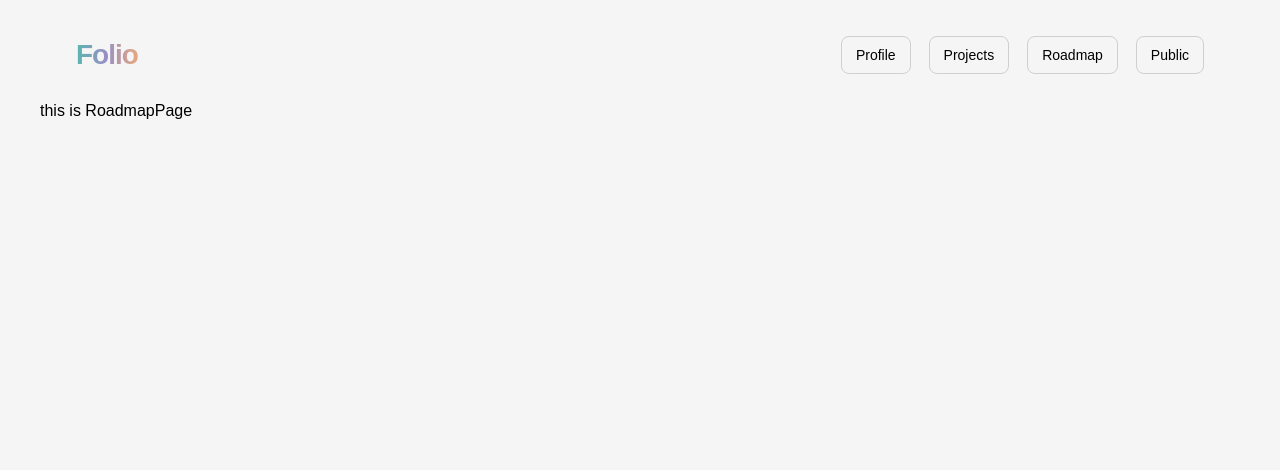
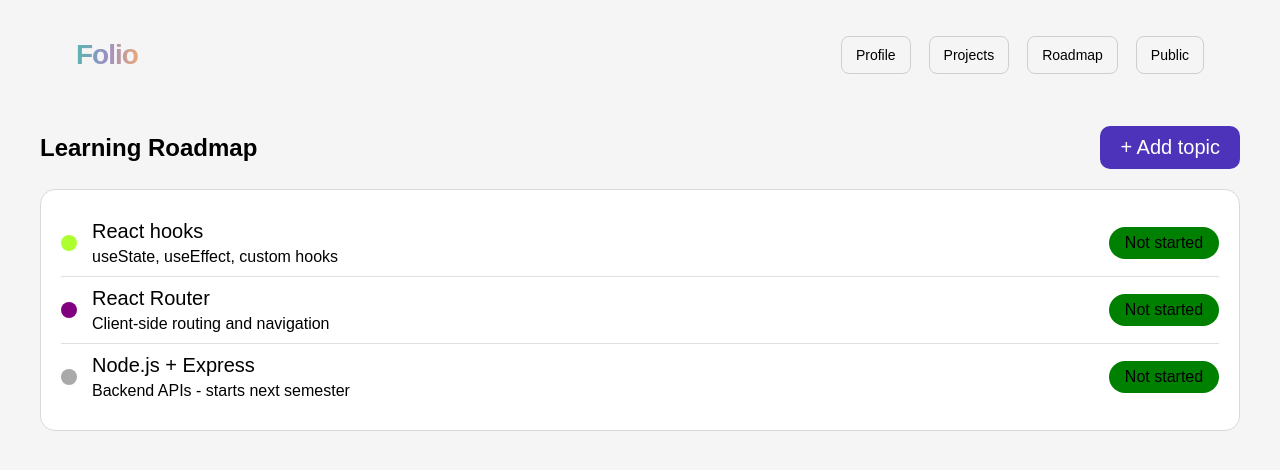
Before and after one commit to sb-lee-dev/Folio, a React (Vite) app in the folder DevDeck/: page /roadmap in a window 1280 px wide. Shown: the top 470 px of the page. Built offline with nearby package versions, Linux system fonts and the light colour scheme.

Commit message:
Create Roadmap skeleton

```diff
--- /dev/null
+++ b/DevDeck/src/pages/roadmap/Roadmap.css
@@ -0,0 +1,61 @@
+.roadmap-title-container {
+    margin-top: 40px;
+    display: flex;
+    justify-content: space-between;
+    align-items: center;
+}
+
+.roadmap-title {
+    font-size: 24px;
+    font-weight: bold;
+}
+
+.roadmap-title-button {
+    font-size: 20px;
+    color: white;
+    border-radius: 10px;
+    padding: 10px 20px;
+    background-color: rgb(76, 51, 185);
+    cursor: pointer;
+}
+
+.roadmap-skills-container {
+    background-color: white;
+    padding: 20px;
+    border-radius: 15px;
+    margin-top: 20px;
+    border: 1px solid rgb(221, 216, 216);
+}
+
+.roadmap-skill-container {
+    display: flex;
+    justify-content: space-between;
+    align-items: center;
+    border-bottom: 1px solid #e0e0e0;
+}
+
+.roadmap-skill-left {
+    display: flex;
+    gap: 15px;
+    padding: 10px 0;
+    align-items: center;
+}
+
+.roadmap-skill-container:last-child {
+    border-bottom: none;
+}
+
+.roadmap-skill-title {
+    font-size: 20px;
+    margin-bottom: 5px;
+}
+
+.roadmap-skill-desc {
+    font-size: 16px;
+}
+
+.roadmap-dot {
+    width: 16px;
+    height: 16px;
+    border-radius: 50%;
+}
--- a/DevDeck/src/pages/roadmap/RoadmapPage.jsx
+++ b/DevDeck/src/pages/roadmap/RoadmapPage.jsx
@@ -1,7 +1,61 @@
+import "./Roadmap.css";
+import RoadmapProgressButton from "./RoadmapProgressButton";
+
 export default function RoadmapPage() {
   return (
     <>
-      <p>this is RoadmapPage</p>
+      <title>Roadmap</title>
+      <div className="roadmap-title-container">
+        <div className="roadmap-title">Learning Roadmap</div>
+        <div className="roadmap-title-button">+ Add topic</div>
+      </div>
+      <div className="roadmap-skills-container">
+        <div className="roadmap-skill-container">
+          <div className="roadmap-skill-left">
+            <div
+              className="roadmap-dot"
+              style={{ backgroundColor: "greenyellow" }}
+            />
+            <div>
+              <div className="roadmap-skill-title">React hooks</div>
+              <div className="roadmap-skill-desc">
+                useState, useEffect, custom hooks
+              </div>
+            </div>
+          </div>
+          <RoadmapProgressButton />
+        </div>
+        <div className="roadmap-skill-container">
+          <div className="roadmap-skill-left">
+            <div
+              className="roadmap-dot"
+              style={{ backgroundColor: "purple" }}
+            />
+            <div>
+              <div className="roadmap-skill-title">React Router</div>
+              <div className="roadmap-skill-desc">
+                Client-side routing and navigation
+              </div>
+            </div>
+          </div>
+          <RoadmapProgressButton />
+        </div>
+        <div className="roadmap-skill-container">
+          <div className="roadmap-skill-left">
+            <div
+              className="roadmap-dot"
+              style={{ backgroundColor: "darkgray" }}
+            />
+            <div>
+              <div className="roadmap-skill-title">Node.js + Express</div>
+              <div className="roadmap-skill-desc">
+                Backend APIs - starts next semester
+              </div>
+            </div>
+          </div>
+          <RoadmapProgressButton />
+        </div>
+      </div>
     </>
   );
 }
--- /dev/null
+++ b/DevDeck/src/pages/roadmap/RoadmapProgressButton.css
@@ -0,0 +1,7 @@
+.roadmap-skill-right {
+    width: 80px;
+    text-align: center;
+    background-color: green;
+    padding: 7px 15px;
+    border-radius: 25px;
+}
--- /dev/null
+++ b/DevDeck/src/pages/roadmap/RoadmapProgressButton.jsx
@@ -0,0 +1,5 @@
+import "./RoadmapProgressButton.css";
+
+export default function RoadmapProgressButton() {
+  return <div className="roadmap-skill-right">Not started</div>;
+}
```
